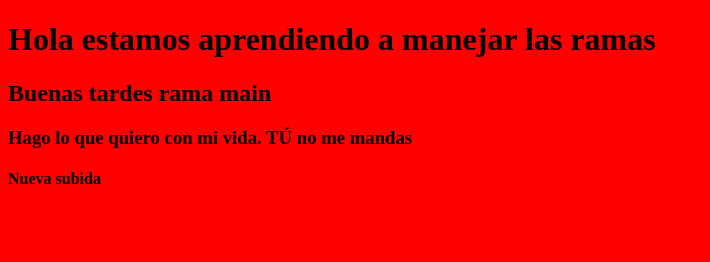
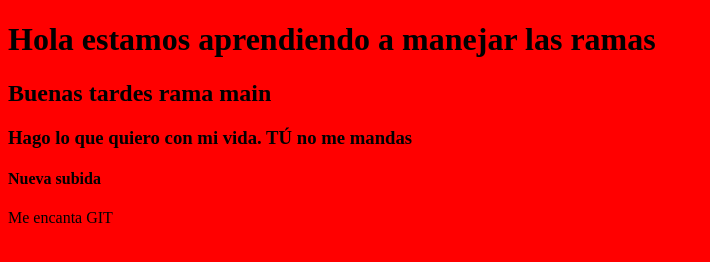
Before and after one commit to CarlosDiazGirol/proyectoFinal, a plain HTML site: page index.html in a window 1280 px wide. Shown: the whole page, without its empty margins (0-710 px from the left). Drawn offline with Linux system fonts and the light colour scheme.

Commit message:
me encanta git

```diff
--- a/index.html
+++ b/index.html
@@ -13,6 +13,7 @@
   <h2>Buenas tardes rama main</h2>
   <h3>Hago lo que quiero con mi vida. TÚ no me mandas</h3>
   <h4>Nueva subida</h4>
+  <p>Me encanta GIT</p>
 
 </body>
 
```
